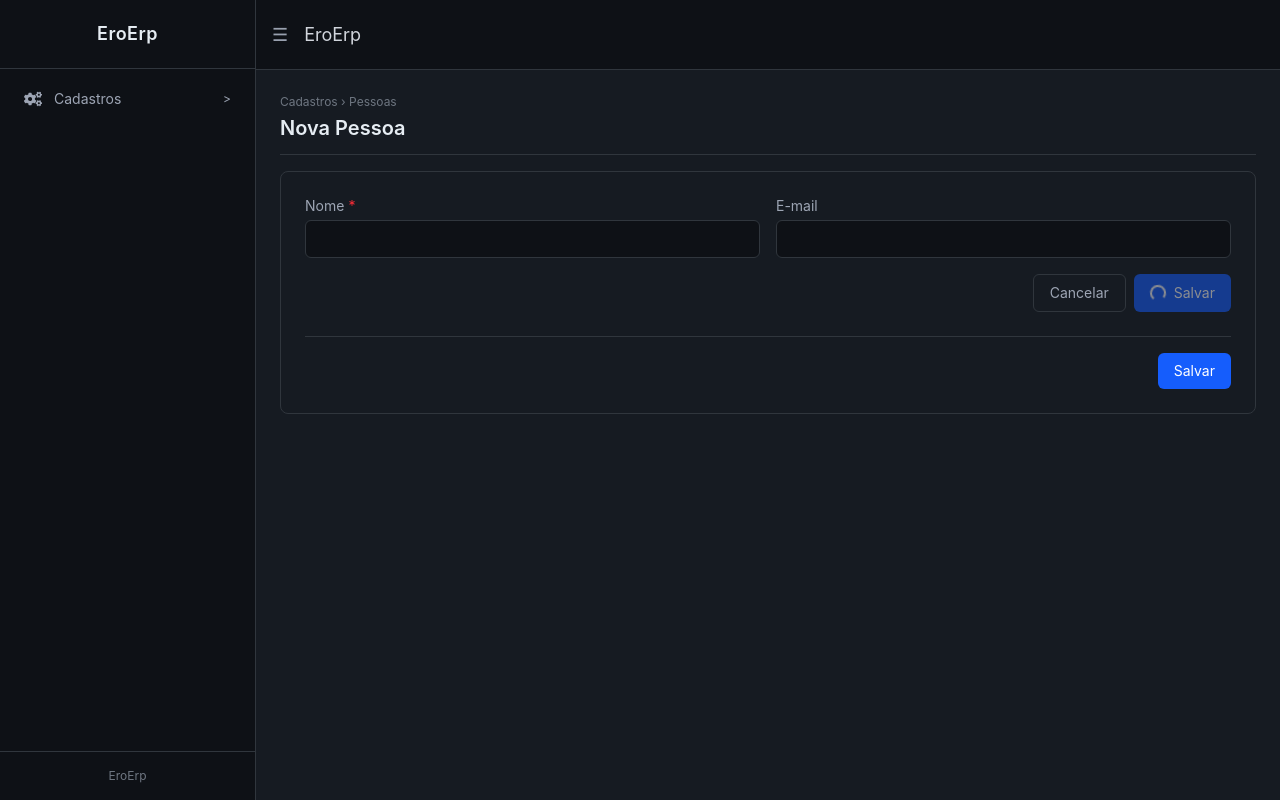
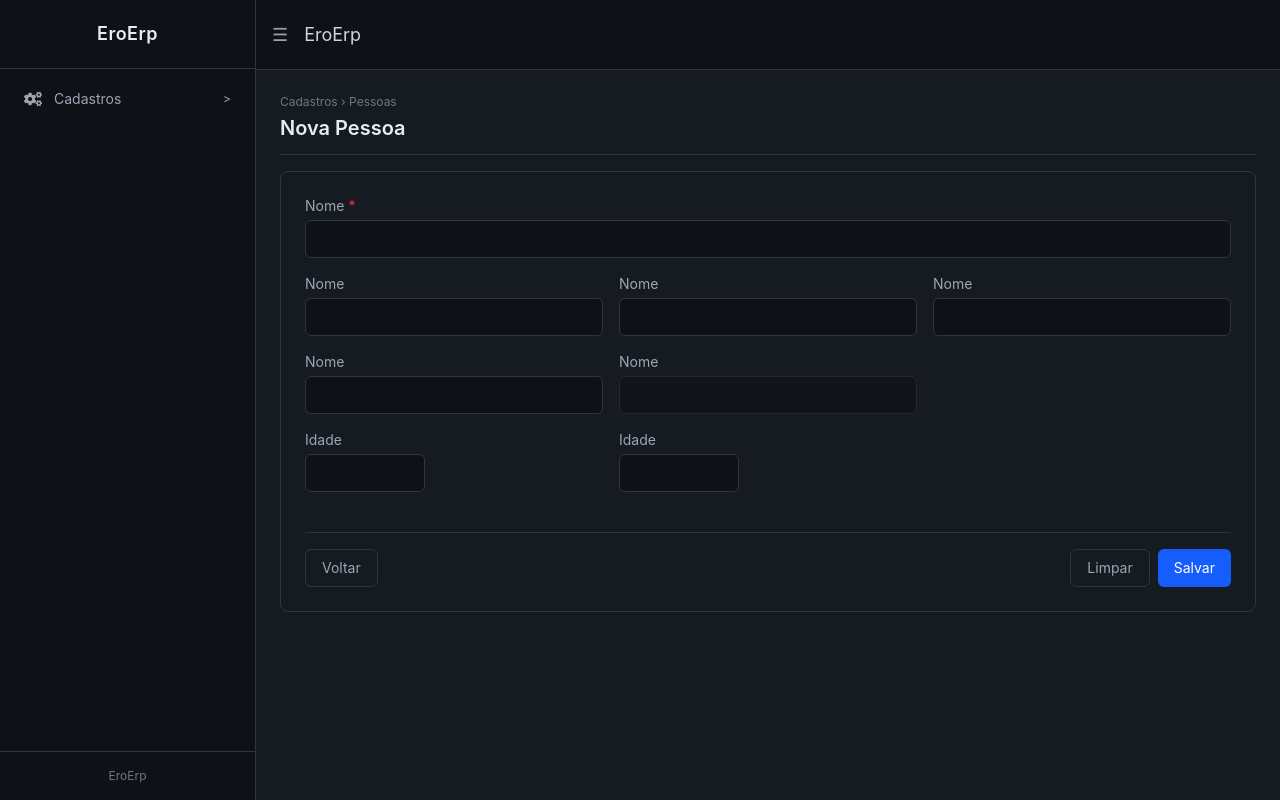
Before and after one commit to Eduardo-Ohlweiler/EroErp, a React (Vite) app in the folder ero/: page /pessoas in a window 1280 px wide. Built offline with nearby package versions, Linux system fonts and the light colour scheme.

Commit message:
FEATURE: Alterado componentes de estilo e criação de formularios

```diff
--- /dev/null
+++ b/ero/src/components/tcol/index.tsx
@@ -0,0 +1,12 @@
+interface TColProps {
+  children: React.ReactNode
+  flex?: number
+}
+
+export function TCol({ children, flex = 1 }: TColProps) {
+  return (
+    <div style={{ flex }}>
+      {children}
+    </div>
+  )
+}
--- a/ero/src/components/tentry/index.tsx
+++ b/ero/src/components/tentry/index.tsx
@@ -1,11 +1,12 @@
 interface TEntryProps {
   name: string
   label: string
-  type?: "text" | "email" | "password" | "number" | "date" | "tel"
+  type?: "text" | "email" | "password" | "number" | "date" | "tel" | "hidden"
   placeholder?: string
   required?: boolean
   defaultValue?: string
   disabled?: boolean
+  width?: string
   hint?: string          // texto de ajuda abaixo do campo
   colSpan?: 1 | 2 | 3   // para ocupar mais colunas no grid
   onChange?: (value: string) => void
@@ -21,13 +22,17 @@ export function TEntry({
   disabled,
   hint,
   colSpan,
+  width = "100%",
   onChange
 }: TEntryProps) {
 
   const spanClass = colSpan ? `col-span-${colSpan}` : ""
 
   return (
-    <div className={`flex flex-col gap-1 ${spanClass}`}>
+    <div
+      className="flex flex-col gap-1"
+      style={{ width }} // 👈 aqui está o controle real
+    >
 
       <label className="text-sm text-[#9da5b4]">
         {label}
@@ -42,7 +47,7 @@ export function TEntry({
         defaultValue={defaultValue}
         disabled={disabled}
         onChange={(e) => onChange?.(e.target.value)}
-        className="bg-[#0e1116] border border-[#30363d] rounded-md px-3 py-2 text-sm
+        className="w-full bg-[#0e1116] border border-[#30363d] rounded-md px-3 py-2 text-sm
         text-[#e6edf3] placeholder-[#6e7681]
         focus:outline-none focus:border-blue-500 focus:ring-1 focus:ring-blue-500
         disabled:opacity-50 disabled:cursor-not-allowed
--- a/ero/src/components/tform/index.tsx
+++ b/ero/src/components/tform/index.tsx
@@ -1,57 +1,58 @@
 interface TFormProps {
   onSubmit: (data: Record<string, string>) => void
   children: React.ReactNode
-  columns?: 1 | 2 | 3  // quantas colunas no grid
   submitLabel?: string
   onCancel?: () => void
 }
 
-export function TForm({ onSubmit, children, columns = 2, submitLabel = "Salvar", onCancel }: TFormProps) {
+export function TForm({ onSubmit, children }: TFormProps) {
 
   function handleSubmit(e: React.FormEvent<HTMLFormElement>) {
     e.preventDefault()
+
     const form = e.currentTarget
-    const inputs = form.querySelectorAll<HTMLInputElement | HTMLSelectElement | HTMLTextAreaElement>("input, select, textarea")
+    const inputs = form.querySelectorAll<
+      HTMLInputElement | HTMLSelectElement | HTMLTextAreaElement
+    >("input, select, textarea")
+
     const data: Record<string, string> = {}
+
     inputs.forEach((el) => {
-      if (el.name) data[el.name] = el.value
+      if (!el.name) return
+      data[el.name] = el.value
     })
+
     onSubmit(data)
   }
-
-  const gridClass = {
-    1: "grid-cols-1",
-    2: "grid-cols-1 md:grid-cols-2",
-    3: "grid-cols-1 md:grid-cols-2 lg:grid-cols-3"
-  }[columns]
 
   return (
     <form
       onSubmit={handleSubmit}
       className="bg-[#161b22] border border-[#30363d] rounded-lg p-6"
     >
-      <div className={`grid ${gridClass} gap-4`}>
+      <div className="flex flex-col gap-4">
         {children}
-      </div>
-
-      {/* Ações */}
-      <div className="flex justify-end gap-3 mt-6 pt-4 border-t border-[#30363d]">
-        {onCancel && (
-          <button
-            type="button"
-            onClick={onCancel}
-            className="px-4 py-2 text-sm rounded-md text-[#9da5b4] border border-[#30363d] hover:bg-[#2a313a] transition"
-          >
-            Cancelar
-          </button>
-        )}
-        <button
-          type="submit"
-          className="px-4 py-2 text-sm rounded-md bg-blue-600 hover:bg-blue-700 text-white transition"
-        >
-          {submitLabel}
-        </button>
       </div>
     </form>
   )
 }
+
+interface TFormFooterProps {
+  children: React.ReactNode
+}
+
+export function TFormFooter({ children }: TFormFooterProps) {
+  return (
+    <div className="flex justify-between mt-6 pt-4 border-t border-[#30363d]">
+      {children}
+    </div>
+  )
+}
+
+export function TFormActionsLeft({ children }: { children: React.ReactNode }) {
+  return <div className="flex gap-2">{children}</div>
+}
+
+export function TFormActionsRight({ children }: { children: React.ReactNode }) {
+  return <div className="flex gap-2">{children}</div>
+}
--- /dev/null
+++ b/ero/src/components/trow/index.tsx
@@ -0,0 +1,32 @@
+interface TRowProps {
+  children: React.ReactNode
+  gap?: number
+  wrap?: boolean
+  align?: "start" | "center" | "end"
+}
+
+export function TRow({
+  children,
+  gap = 4,
+  wrap = true,
+  align = "start"
+}: TRowProps) {
+  const alignClass = {
+    start: "items-start",
+    center: "items-center",
+    end: "items-end"
+  }[align]
+
+  return (
+    <div
+      className={`
+        flex
+        ${wrap ? "flex-wrap" : ""}
+        ${alignClass}
+        gap-${gap}
+      `}
+    >
+      {children}
+    </div>
+  )
+}
--- a/ero/src/pages/cadastros/pessoas/PessoaList.tsx
+++ b/ero/src/pages/cadastros/pessoas/PessoaList.tsx
@@ -1,24 +1,83 @@
 import { useNavigate } from "react-router-dom"
 import { TPage } from "../../../components/tpage"
-import { TForm } from "../../../components/tform"
+import { TForm, TFormActionsLeft, TFormActionsRight, TFormFooter } from "../../../components/tform"
 import { TEntry } from "../../../components/tentry"
+import { TRow } from "../../../components/trow"
+import { TCol } from "../../../components/tcol"
 import { TButton } from "../../../components/tbutton"
 
 export function PessoaList() {
   const navigate = useNavigate()
 
-
-
   return (
     <TPage title="Nova Pessoa" breadcrumb={["Cadastros", "Pessoas"]}>
-      <TForm onSubmit={console.log} columns={2}>
-        <TEntry name="nome"  label="Nome"   required />
-        <TEntry name="email" label="E-mail" type="email" />
+      <TForm onSubmit={console.log}>
 
-        <div className="col-span-2 flex justify-end gap-2">
-          <TButton label="Cancelar" variant="secondary" onClick={() => navigate(-1)} />
-          <TButton label="Salvar" type="submit" loading={true}  />
-        </div>
+        <TRow>
+          <TCol>
+            <TEntry name="nome" label="Nome" required/>
+          </TCol>
+        </TRow>
+        <TRow>
+          <TCol>
+            <TEntry name="nome" label="Nome" />
+          </TCol>
+          <TCol>
+            <TEntry name="nome" label="Nome" />
+          </TCol>
+          <TCol>
+            <TEntry name="nome" label="Nome" />
+          </TCol>
+        </TRow>
+        <TRow>
+          <TCol>
+            <TEntry name="nome" label="Nome" />
+          </TCol>
+          <TCol>
+            <TEntry name="nome" label="Nome" disabled />
+          </TCol>
+          <TCol>
+            <TEntry type="hidden" name="empty" label=""/>
+          </TCol>
+        </TRow>
+        <TRow>
+          <TCol>
+            <TEntry name="idade" label="Idade" width="120px" />
+          </TCol>
+          <TCol>
+            <TEntry name="idade" label="Idade" width="120px" />
+          </TCol>
+          <TCol>
+            <TEntry type="hidden" name="empty" label=""/>
+          </TCol>
+        </TRow>
+
+        <TFormFooter>
+
+          <TFormActionsLeft>
+            <TButton
+              label="Voltar"
+              variant="secondary"
+              onClick={() => navigate(-1)}
+            />
+          </TFormActionsLeft>
+
+          <TFormActionsRight>
+            <TButton
+              label="Limpar"
+              variant="secondary"
+              type="reset"
+            />
+
+            <TButton
+              label="Salvar"
+              type="submit"
+              variant="primary"
+            />
+          </TFormActionsRight>
+
+        </TFormFooter>
+
       </TForm>
     </TPage>
   )
```
